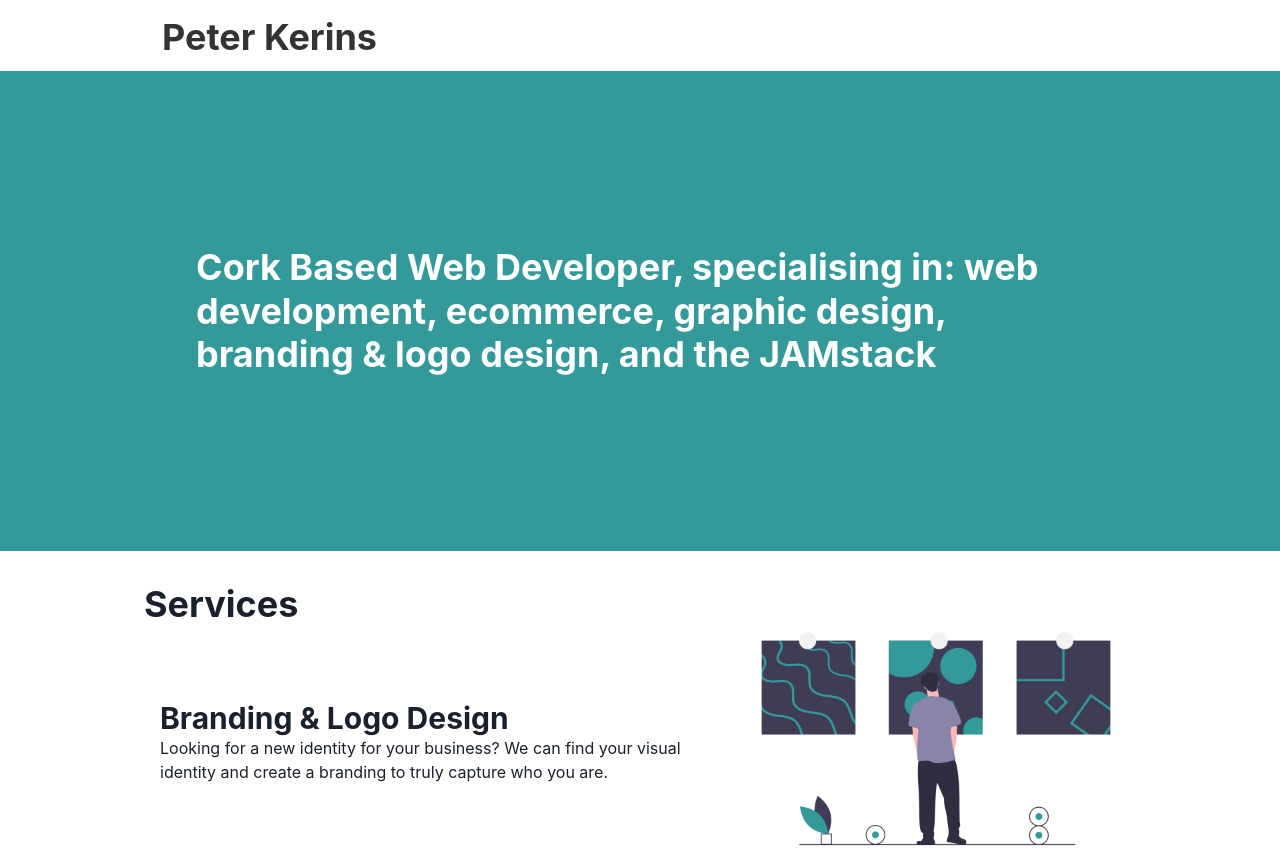
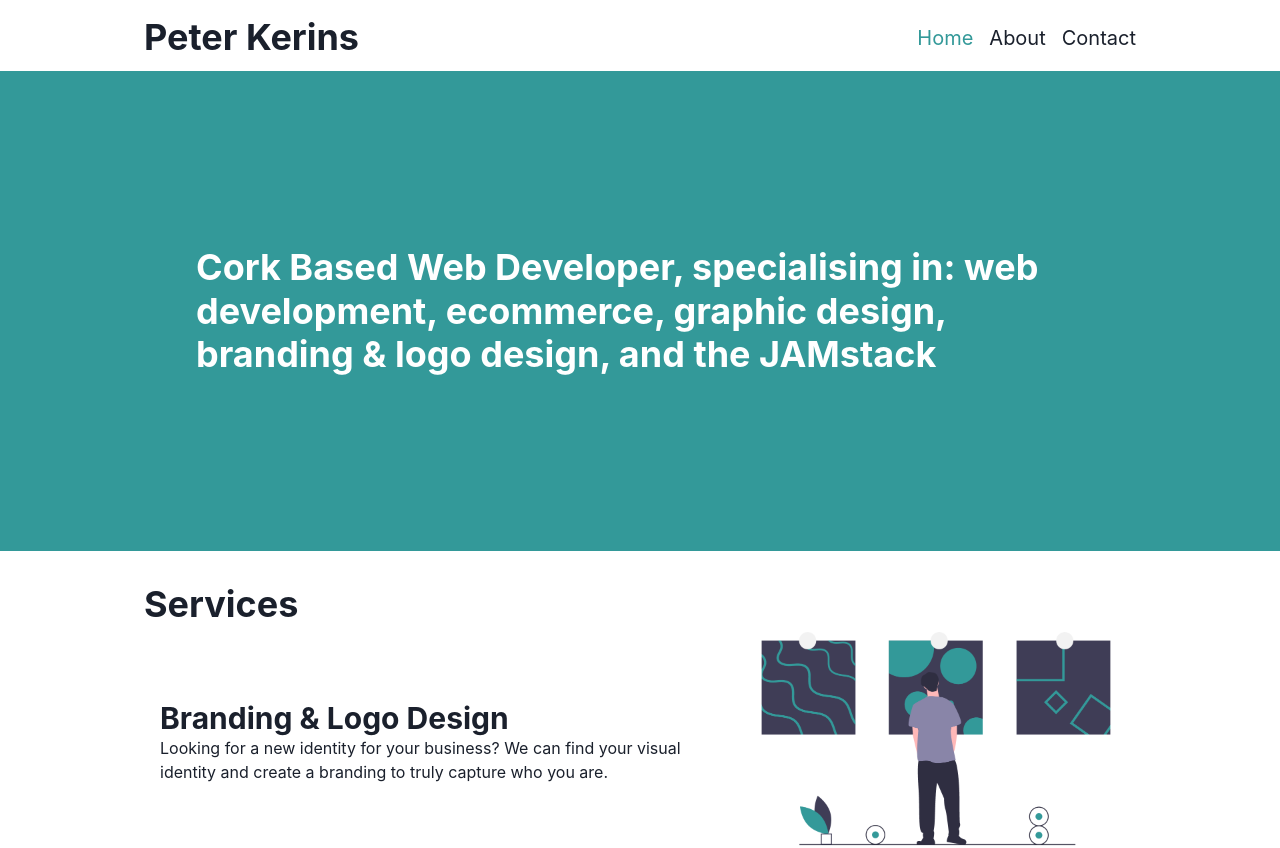
Before and after one commit to writes-of-spring/peterkerins.com, a Next.js app: page / in a window 1280 px wide. Shown: the top 848 px of the page. Built offline with nearby package versions, Linux system fonts and the light colour scheme.

Commit message:
use new active links, edit main logo styles

```diff
--- a/Components/Navigation.tsx
+++ b/Components/Navigation.tsx
@@ -1,34 +1,28 @@
 import React from "react";
-import Link from "next/link";
-import { Heading, Flex, Spacer, Stack } from "@chakra-ui/react";
+import NextLink from "next/link";
+import { Heading, Flex, Spacer, Stack, Link } from "@chakra-ui/react";
 import ActiveLink from "./ActiveLink";
 interface Props {}
 
 const Navigation = (props: Props) => {
   return (
     <Flex
-      maxWidth="7xl"
+      maxWidth="5xl"
       mx="auto"
       my={4}
       alignContent="center"
       alignItems="center"
     >
       <Heading fontSize={{ base: "xl", md: "2xl", lg: "4xl" }}>
-        <Link href="/">
-          <a className="nav-link">Peter Kerins</a>
-        </Link>
+        <NextLink href={"/"} passHref>
+          <Link _hover={{ textDecoration: "none" }}>Peter Kerins</Link>
+        </NextLink>
       </Heading>
       <Spacer />
-      <Stack direction="row">
-        <ActiveLink href="/">
-          <a>Home</a>
-        </ActiveLink>
-        <ActiveLink href="/about">
-          <a>About</a>
-        </ActiveLink>
-        <ActiveLink href="/contact">
-          <a>Contact</a>
-        </ActiveLink>
+      <Stack direction="row" spacing="4">
+        <ActiveLink href="/" label="Home" />
+        <ActiveLink label="About" href="/about" />
+        <ActiveLink label="Contact" href="/contact" />
       </Stack>
     </Flex>
   );
```
